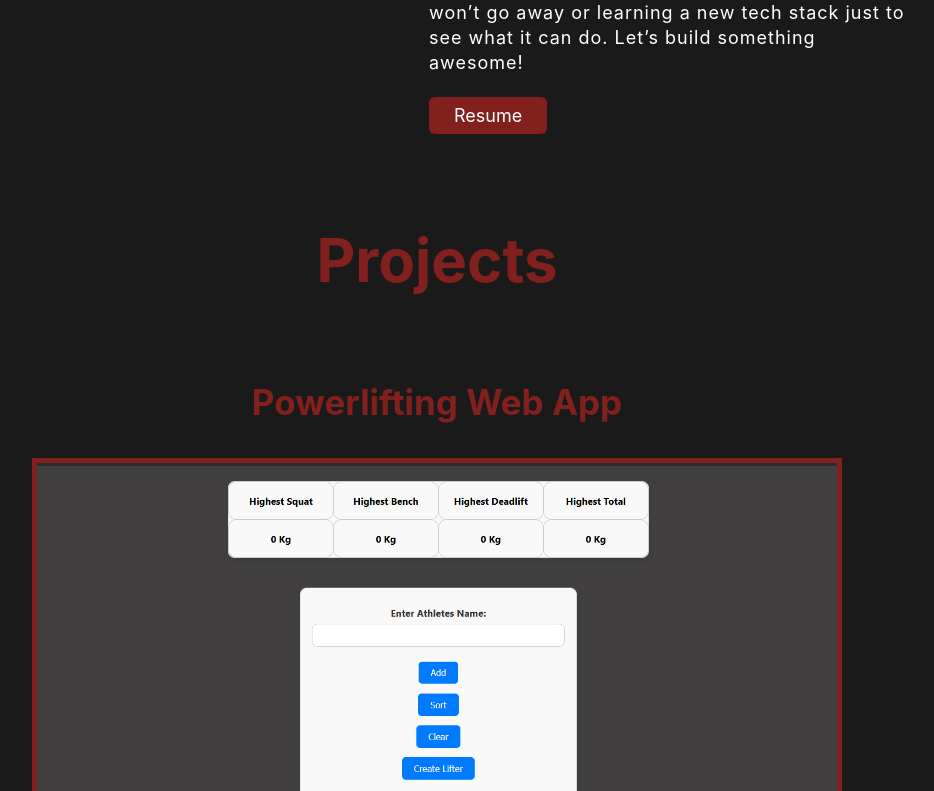
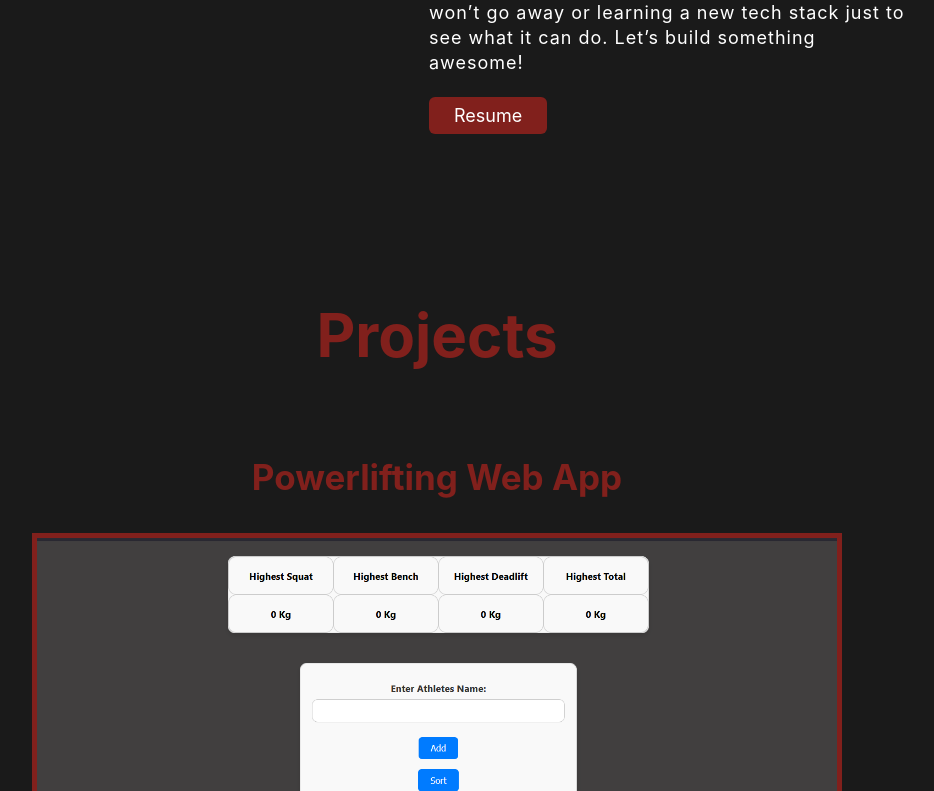
Before and after one commit to LReed03/portfolio, a React (Create React App) app: page / in a window 1280 px wide. Shown: the part 1395-2186 px from the top of the page, without its empty margins (203-1137 px from the left). Built offline with nearby package versions, Linux system fonts and the light colour scheme.

Commit message:
Fix margin-top for h2 in projects container for improved layout

```diff
--- a/src/projects.css
+++ b/src/projects.css
@@ -8,6 +8,7 @@
 }
 
 .projects-container h2{
+    margin-top: 125px;
     font-weight: 600px;
     color: rgb(129, 32, 28);
     font-size: 60px;
```
